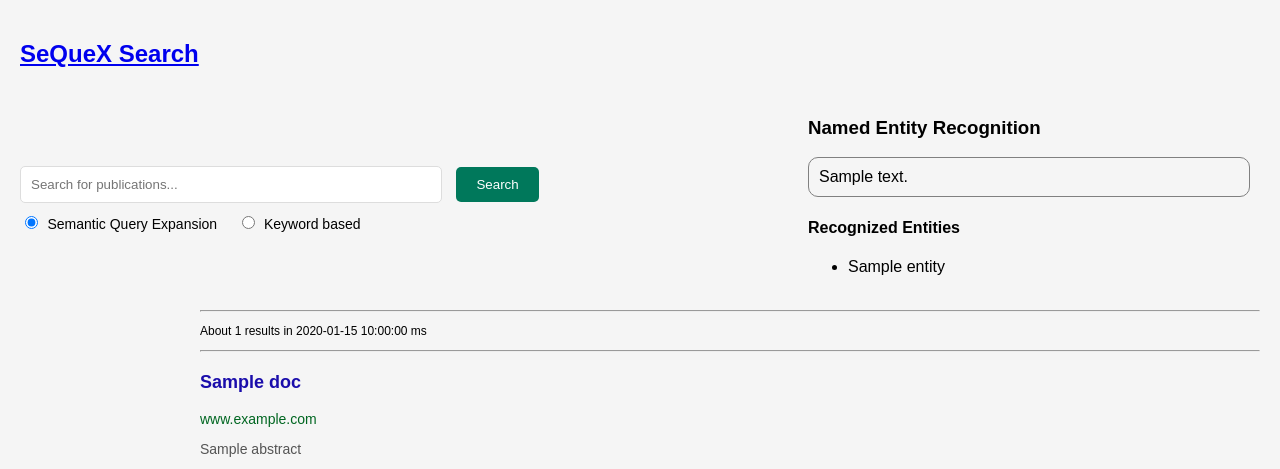
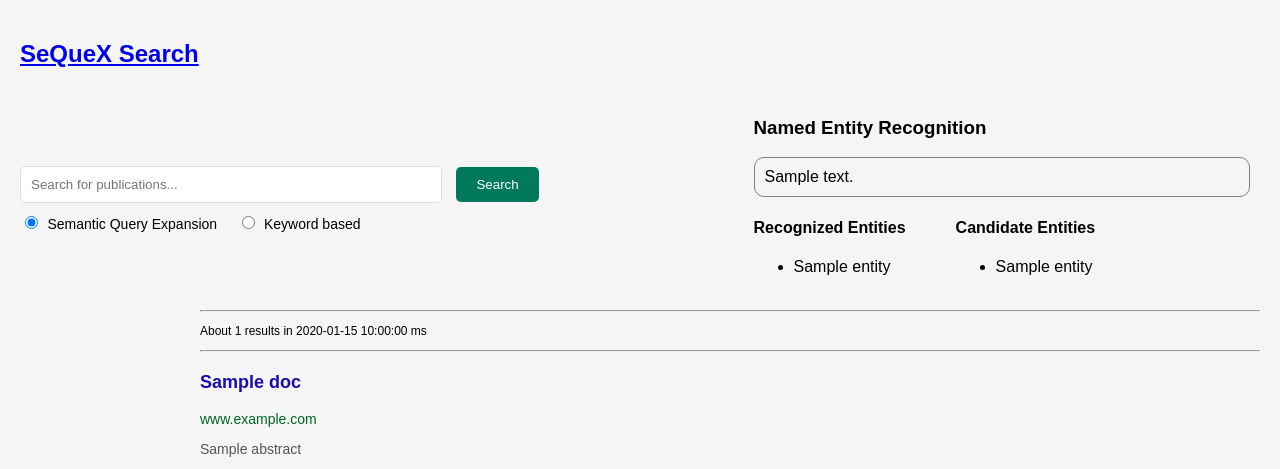
Before and after one commit to myselfronin/SeQueX-Search, a Flask app: template app/templates/search.html in a window 1280 px wide. Shown: the top 469 px of the page. Run offline with Flask 3, Linux system fonts and the light colour scheme; the template is opened without the code that fills it: most values are stand-ins (such as "Sample title", 1, 10 or a date in 2020).

Commit message:
Add candidate entity generation

```diff
--- a/app/static/style.css
+++ b/app/static/style.css
@@ -67,6 +67,14 @@ button:hover {
     border-radius: 10px;
     padding: 10px;
 }
+.entities-box {
+    display: flex;
+}
+
+.entities-box .recognized-entities {
+    margin-right: 50px;
+}
+
 .search-results {
     display: flex;
 }
--- a/app/templates/search.html
+++ b/app/templates/search.html
@@ -28,6 +28,8 @@
             <div class="ner-query">
                 {{ ner_highlighted_text|safe }}
             </div>
+            <div class="entities-box">
+                <div class="recognized-entities">
                     <h4>Recognized Entities</h4>
 
                     {% if recognized_entities %}
@@ -37,6 +39,19 @@
                         {% endfor %}
                     </ul>
                     {% endif %}
+                </div>
+                <div class="candidate-entities">
+                    <h4>Candidate Entities</h4>
+
+                    {% if candidate_entities %}
+                    <ul>
+                        {% for entity in candidate_entities %}
+                        <li>{{ entity }}</li>
+                        {% endfor %}
+                    </ul>
+                    {% endif %}
+                </div>
+            </div>
         </div>
 
         {% endif %}
--- a/app/views.py
+++ b/app/views.py
@@ -3,6 +3,7 @@ from flask import request, render_template
 from app.services.ner import NamedEntityRecognition
 from app.services.solr import SolrService
 from app.components.query_preprocessor import QueryPreprocessor
+from app.components.canditate_entity_generator import CandidateEntityGenerator
 import spacy
 import os
 
@@ -26,7 +27,10 @@ def search():
         corrected_query = replace_corrected_entities(query, corrected_dict)
         ner_highlighted_text = highlight_entities(corrected_query, entities)
 
-        return render_template("search.html", documents=[], total_results=0, time_taken=0, page=1, query=query, search_option=search_option, ner_highlighted_text=ner_highlighted_text, recognized_entities=entities)
+        #Candidate Terms
+        candidate_entities = CandidateEntityGenerator(entities).get_candidate_from_topic_indexes()
+
+        return render_template("search.html", documents=[], total_results=0, time_taken=0, page=1, query=query, search_option=search_option, ner_highlighted_text=ner_highlighted_text, recognized_entities=entities, candidate_entities=candidate_entities)
 
     else:
         # Keyword based search
```
Also changed, not shown: app/components/canditate_entity_generator/__init__.py (added, +22 -0 lines). Lines whose indentation alone changed are shown as unchanged.
